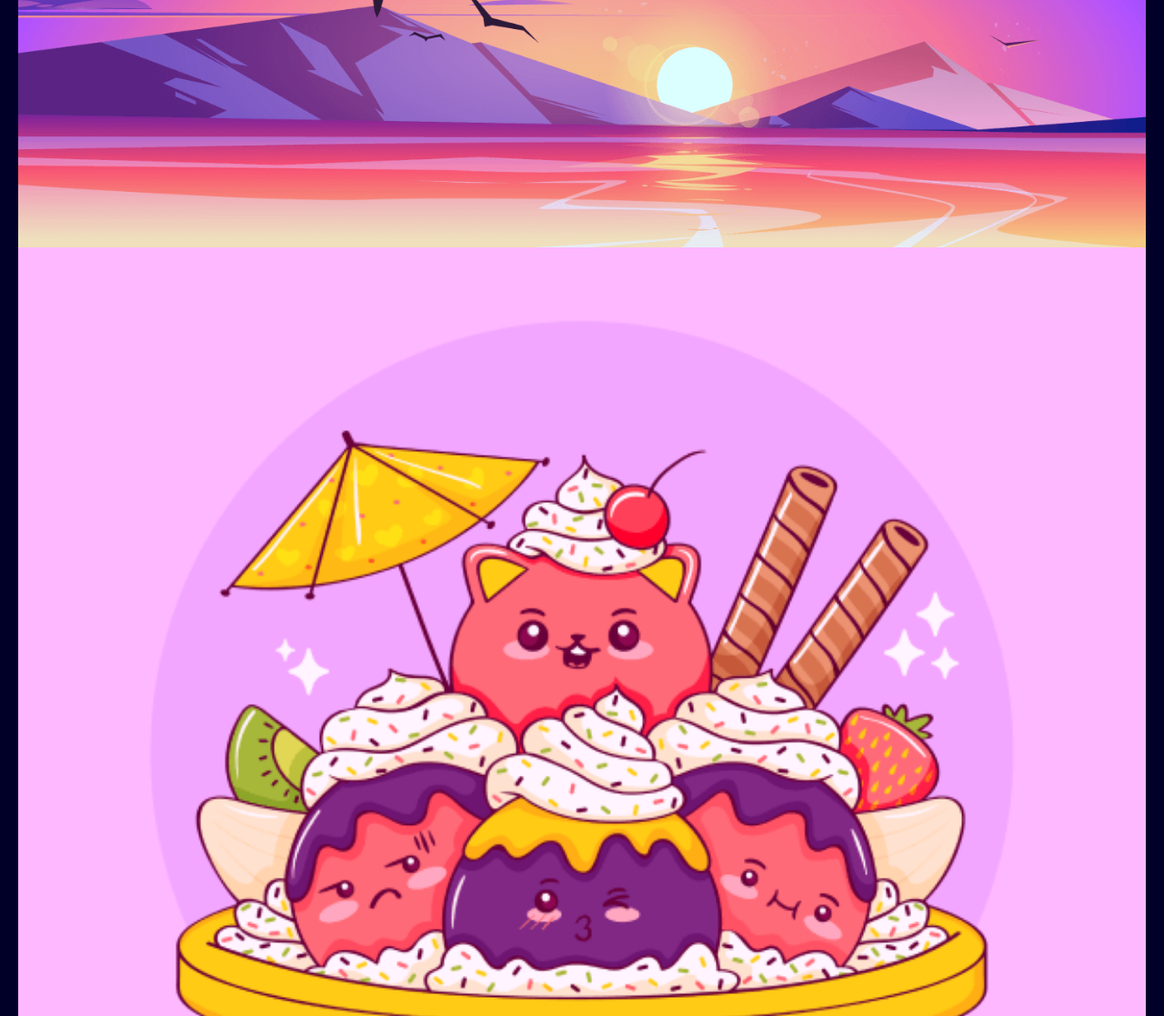
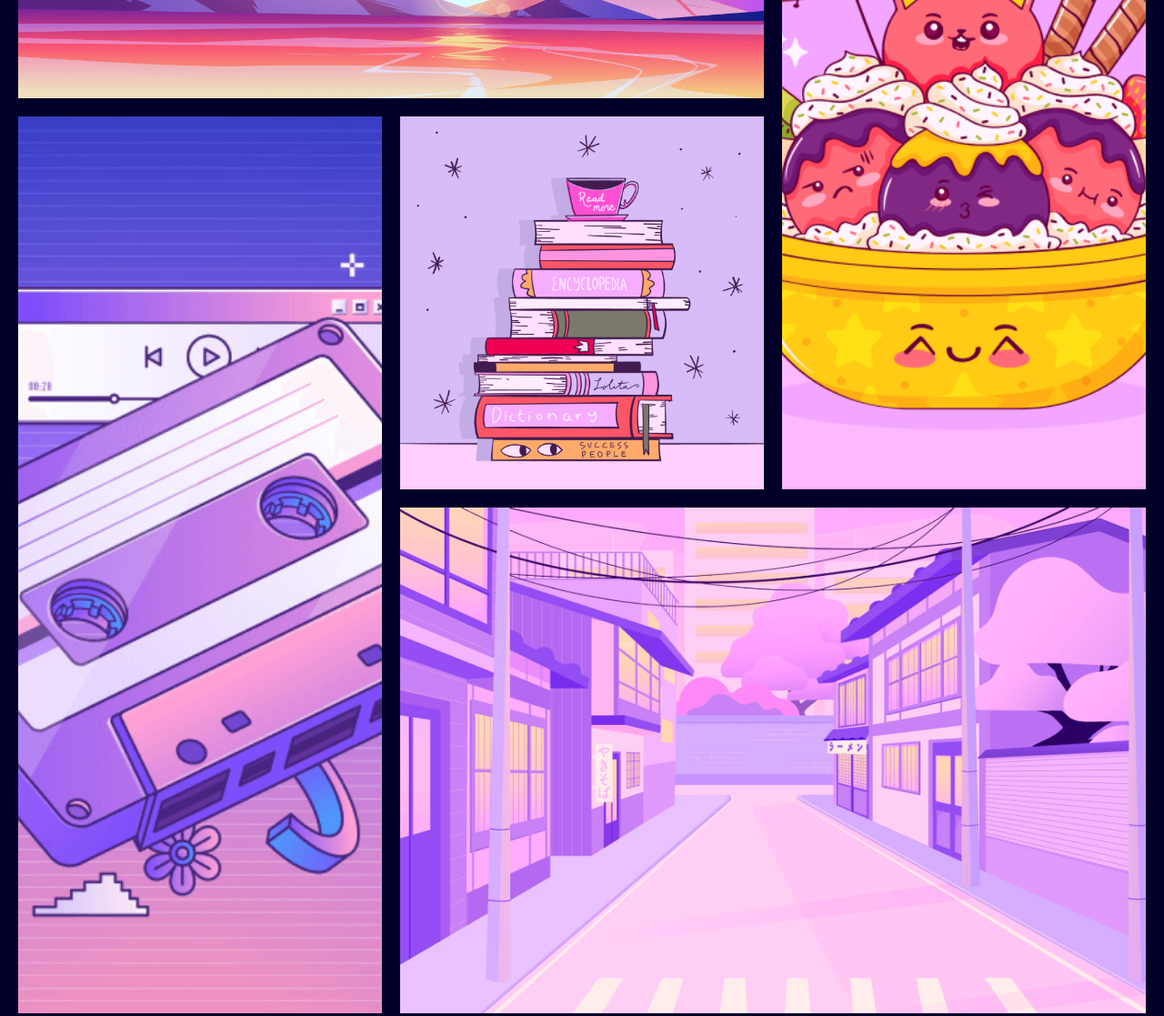
Before and after one commit to beLiked/slozhno-sosredotochitsya, a plain HTML site: page index.html in a window 1280 px wide. Shown: the part 3140-4257 px from the top of the page at 91% size. Drawn offline with Linux system fonts and the light colour scheme.

Commit message:
проверка на тесты375/668 картинки

```diff
--- a/index.html
+++ b/index.html
@@ -123,42 +123,42 @@
       </section>
       <section class="content-honest gallery">
         <h3 class="title-decoration">А можно в картинках?</h3>
-        <!-- <ul class="gallery-list">
-          <li class="gallery-list-item"> -->
+        <ul class="gallery-list">
+          <li class="gallery-list-item">
             <img
               class="gallery-image"
               src="./images/sunset.png"
               alt="Закат"
               loading="lazy">
-          <!-- </li>
-          <li class="gallery-list-item"> -->
+          </li>
+          <li class="gallery-list-item">
             <img
               class="gallery-image"
               src="./images/ice-cream.png"
               alt="Мороженое"
               loading="lazy">
-          <!-- </li>
-          <li class="gallery-list-item"> -->
+          </li>
+          <li class="gallery-list-item">
             <img
               class="gallery-image"
               src="./images/tape.png"
               alt="Касета"
               loading="lazy">
-          <!-- </li>
-          <li class="gallery-list-item"> -->
+          </li>
+          <li class="gallery-list-item">
             <img
               class="gallery-image"
               src="./images/books.png"
               alt="Книги"
               loading="lazy">
-          <!-- </li>
+          </li>
           <li class="gallery-list-item">
-            <img  -->
+            <img
             class="gallery-image"
             src="./images/street.png"
             alt="Улица"
             loading="lazy">
-          <!-- </li> -->
+          </li>
         </ul>
       </section>
     </main>
--- a/styles/style.css
+++ b/styles/style.css
@@ -189,7 +189,7 @@
 }
 
 .gallery-image {
-  inline-size: 100%;
+  width: 100%;
   margin-bottom: 6px;
 }
 
```
